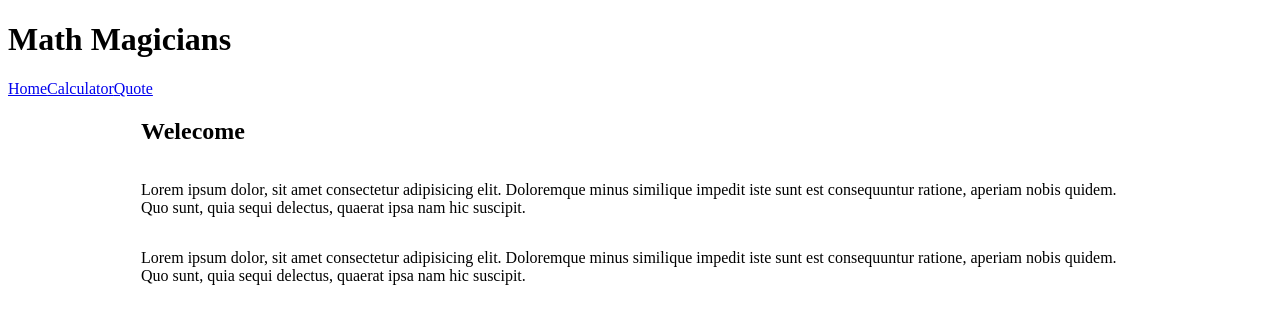
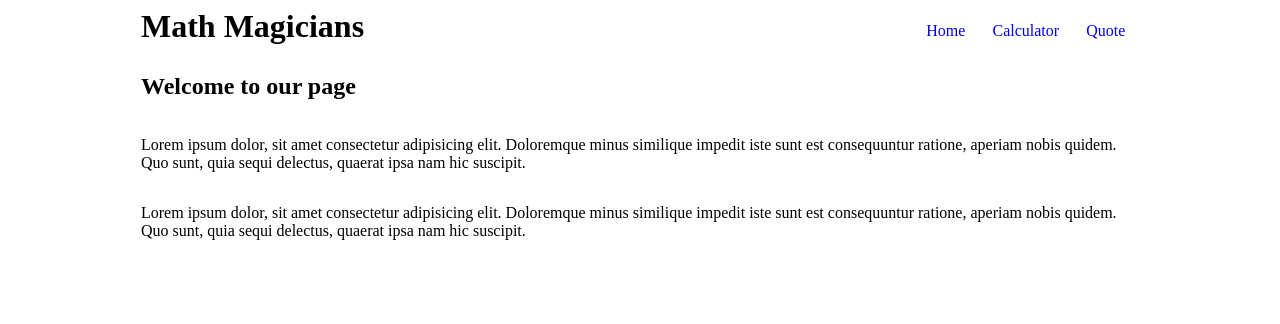
Before and after one commit to mugberto/math_magicians, a React (Create React App) app: page / in a window 1280 px wide. Shown: the top 324 px of the page. Built offline with nearby package versions, Linux system fonts and the light colour scheme.

Commit message:
Change layout for the header

```diff
--- /dev/null
+++ b/src/components/Header.css
@@ -0,0 +1,13 @@
+.header {
+  margin-bottom: 4rem;
+}
+
+.nav-link {
+  display: inline-block;
+  padding: .85em;
+  text-decoration: none;
+}
+
+.brand-name {
+  margin: 0;
+}
--- a/src/components/Header.js
+++ b/src/components/Header.js
@@ -1,14 +1,15 @@
 import React from 'react';
 import { Link } from 'react-router-dom';
+import './Header.css';
 
 function Header() {
   return (
-    <div>
-      <h1>Math Magicians</h1>
+    <div className="container header">
+      <h1 className="brand-name">Math Magicians</h1>
       <nav>
-        <Link to="/">Home</Link>
-        <Link to="/calculator">Calculator</Link>
-        <Link to="/quote">Quote</Link>
+        <Link to="/" className="nav-link">Home</Link>
+        <Link to="/calculator" className="nav-link">Calculator</Link>
+        <Link to="/quote" className="nav-link">Quote</Link>
       </nav>
     </div>
   );
--- a/src/components/HomePage.js
+++ b/src/components/HomePage.js
@@ -3,7 +3,7 @@ import React from 'react';
 function HomePage() {
   return (
     <div className="container">
-      <h2>Welecome</h2>
+      <h2>Welcome to our page</h2>
       <p>
         Lorem ipsum dolor, sit amet consectetur adipisicing elit.
         Doloremque minus similique impedit iste sunt est consequuntur ratione,
```
